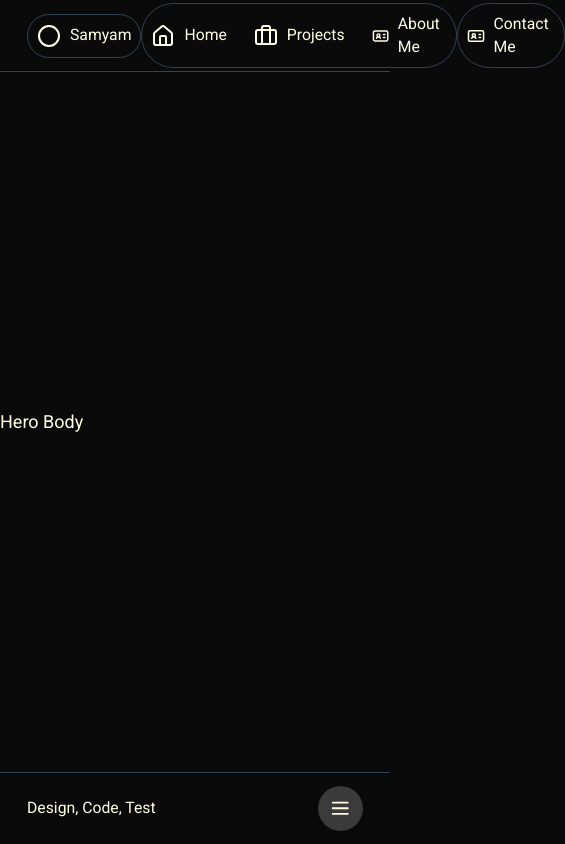
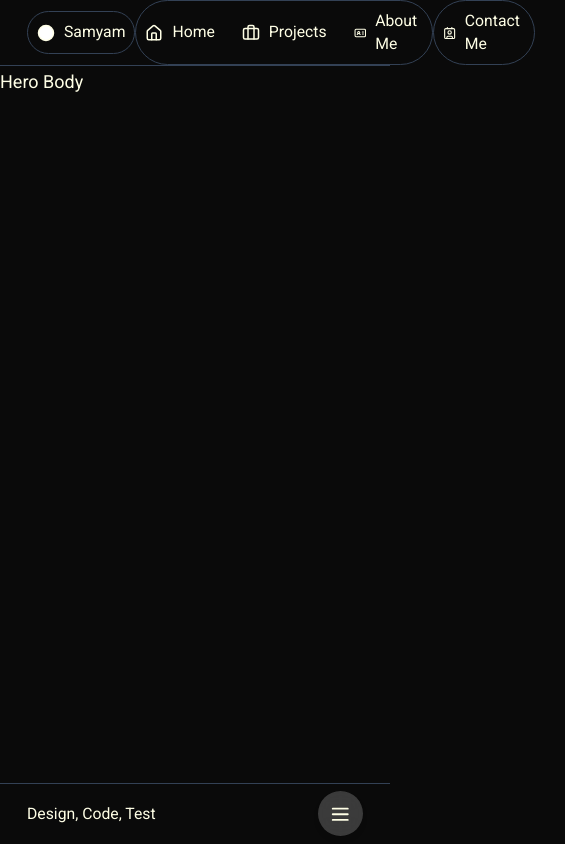
Before and after one commit to Samyam412/portfolio, a Next.js app: page / in a window 390 px wide. Shown: the whole page, 565 px wide, since content can reach past the window. Built offline with nearby package versions, Linux system fonts and the light colour scheme.

Commit message:
ui: made dock responsive

```diff
--- a/src/app/HomePage.tsx
+++ b/src/app/HomePage.tsx
@@ -0,0 +1,12 @@
+import { HeroNav } from "~/styles/components/navbar";
+
+export const HomePage = () => {
+    return (
+        <div
+            className="w-full min-h-screen ">
+            <HeroNav />
+            <HeroFooter />
+        </div>
+
+    );
+};
--- a/src/styles/components/hero-body.tsx
+++ b/src/styles/components/hero-body.tsx
@@ -1,5 +1,5 @@
 export function HeroBody() {
-    return <div>
+    return <div className="h-full">
         Hero Body
     </div>
 }
--- a/src/styles/components/hero-footer.tsx
+++ b/src/styles/components/hero-footer.tsx
@@ -18,7 +18,7 @@ const DockItems: DockItems[] = [
 ]
 
 export function HeroFooter() {
-    return <div className=" border-t border-t-slate-700 h-16 flex items-center justify-between px-6 text-sm  ">
+    return <div className="border-t border-t-slate-700 h-16 flex items-center justify-between px-6 text-sm  ">
         <h1>Design, Code, Test</h1>
         <AnimatedDock items={DockItems} />
         <div className="hidden md:flex gap-2 md:items-center ">
--- a/src/styles/components/hero-navbar.tsx
+++ b/src/styles/components/hero-navbar.tsx
@@ -1,29 +1,30 @@
-import { Briefcase, Circle, House, IdCard } from "lucide-react"
+import { Briefcase, Circle, Contact, House, IdCard } from "lucide-react"
 
 
 export function HeroNav() {
 
     return <nav className=" border-b border-b-slate-700 h-16 flex items-center justify-between px-6 text-sm  ">
         <h1 className=" p-2 border border-slate-700 rounded-full flex items-center gap-2 ">
-            <Circle />Samyam
+            <Circle fill="white" className="size-4 " />Samyam
         </h1>
 
         <div className="flex gap-2 border border-slate-700 *:p-2 rounded-full ">
             <div className="flex  gap-2 items-center">
-                <House />
+                <House className="size-4" />
                 Home
             </div>
             <div className="flex  gap-2 items-center">
-                <Briefcase />
+                <Briefcase className="size-4" />
                 Projects
             </div>
             <div className="flex  gap-2 items-center">
-                <IdCard />
+                <IdCard className="size-4" />
                 About Me
             </div>
+
         </div>
         <div className="flex p-2 rounded-full  gap-2 items-center border border-slate-700">
-            <IdCard />
+            <Contact className="size-4" />
             Contact Me
         </div>
     </nav>
```
